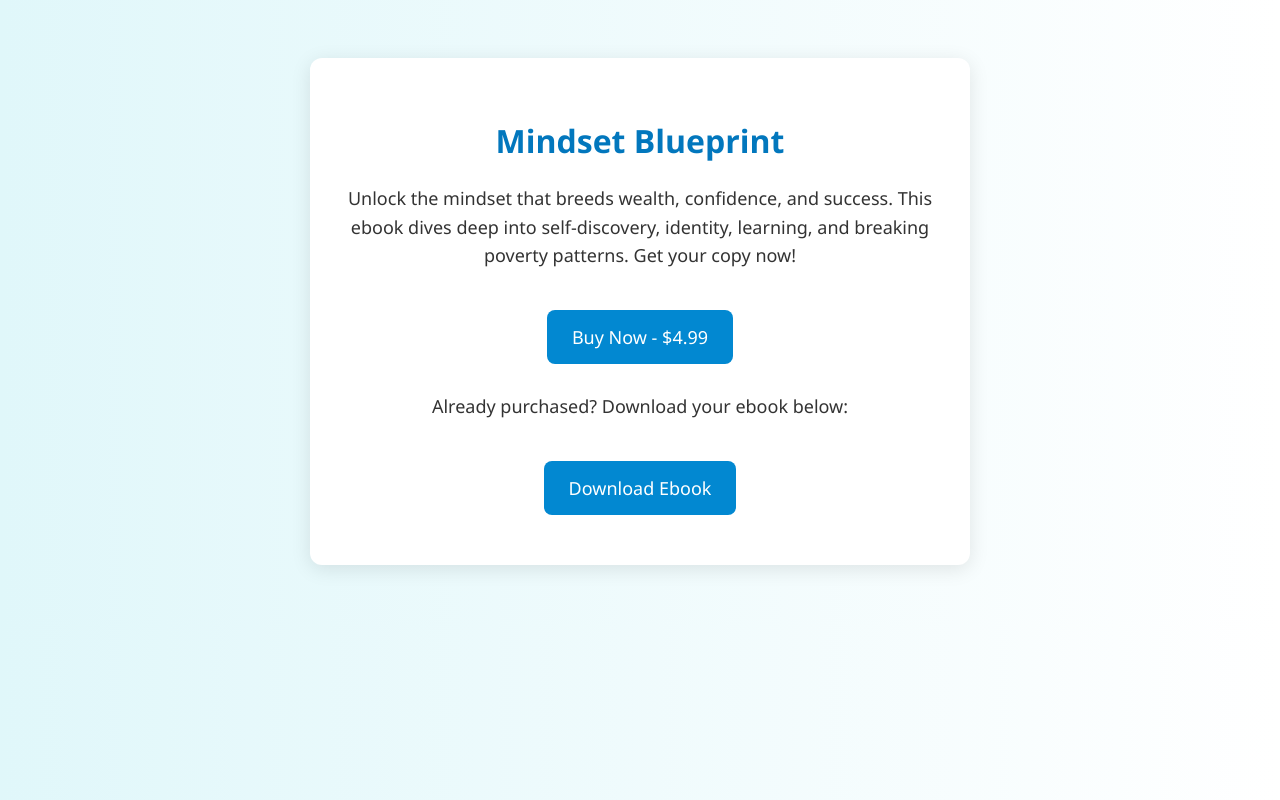
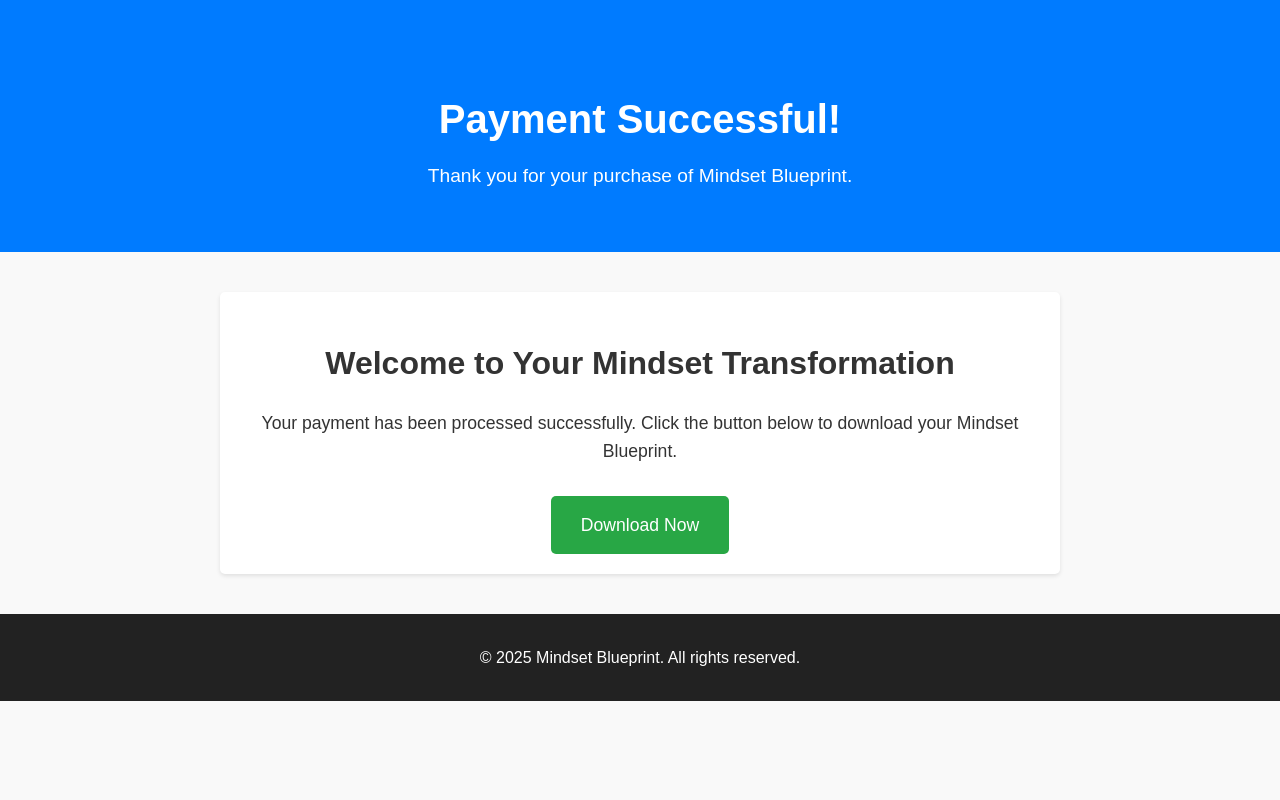
Before and after one commit to desbabajide/mindse-blueprints, a plain HTML site: page index.html in a window 1280 px wide. Drawn offline with Linux system fonts and the light colour scheme.

Commit message:
index.html
<!DOCTYPE html>
<html lang="en">
<head>
  <meta charset="UTF-8">
  <meta name="viewport" content="width=device-width, initial-scale=1">
  <title>Thank You - Mindset Blueprint</title>
  <style>
    body {
      margin: 0;
      font-family: Arial, sans-serif;
      background-color: #f9f9f9;
      color: #333;
      line-height: 1.6;
    }
    .hero {
      background-color: #007BFF;
      color: #fff;
      padding: 60px 20px;
      text-align: center;
    }
    .hero h1 {
      font-size: 2.5em;
      margin-bottom: 10px;
    }
    .hero p {
      font-size: 1.2em;
      margin: 0;
    }
    .container {
      max-width: 800px;
      margin: 40px auto;
      padding: 20px;
      background-color: #fff;
      border-radius: 5px;
      box-shadow: 0 2px 4px rgba(0,0,0,0.1);
      text-align: center;
    }
    .container h2 {
      font-size: 2em;
      margin-bottom: 20px;
    }
    .container p {
      font-size: 1.1em;
      margin-bottom: 30px;
    }
    .cta {
      display: inline-block;
      padding: 15px 30px;
      font-size: 1.1em;
      text-decoration: none;
      color: #fff;
      background-color: #28A745;
      border-radius: 5px;
      transition: background-color 0.3s ease;
    }
    .cta:hover {
      background-color: #218838;
    }
    .footer {
      text-align: center;
      padding: 15px;
      background-color: #222;
      color: #fff;
      margin-top: 40px;
    }
  </style>
</head>
<body>

  <div class="hero">
    <h1>Payment Successful!</h1>
    <p>Thank you for your purchase of Mindset Blueprint.</p>
  </div>

  <div class="container">
    <h2>Welcome to Your Mindset Transformation</h2>
    <p>
      Your payment has been processed successfully. Click the button below to download your Mindset Blueprint.
    </p>
    <a href="https://yourdomain.com/download/mindsetblueprint.zip" class="cta" download>
      Download Now
    </a>
  </div>

  <div class="footer">
    <p>&copy; 2025 Mindset Blueprint. All rights reserved.</p>
  </div>

</body>
</html>

```diff
--- a/index.html
+++ b/index.html
@@ -1,57 +1,90 @@
 <!DOCTYPE html>
 <html lang="en">
 <head>
-  <meta charset="UTF-8" />
-  <meta name="viewport" content="width=device-width, initial-scale=1.0"/>
-  <title>Mindset Blueprint</title>
+  <meta charset="UTF-8">
+  <meta name="viewport" content="width=device-width, initial-scale=1">
+  <title>Thank You - Mindset Blueprint</title>
   <style>
     body {
-      font-family: 'Segoe UI', Tahoma, Geneva, Verdana, sans-serif;
-      background: linear-gradient(to right, #e0f7fa, #ffffff);
-      padding: 50px;
+      margin: 0;
+      font-family: Arial, sans-serif;
+      background-color: #f9f9f9;
+      color: #333;
+      line-height: 1.6;
+    }
+    .hero {
+      background-color: #007BFF;
+      color: #fff;
+      padding: 60px 20px;
       text-align: center;
     }
+    .hero h1 {
+      font-size: 2.5em;
+      margin-bottom: 10px;
+    }
+    .hero p {
+      font-size: 1.2em;
+      margin: 0;
+    }
     .container {
-      background: #fff;
-      border-radius: 12px;
-      padding: 40px 30px;
-      max-width: 600px;
-      margin: auto;
-      box-shadow: 0 4px 20px rgba(0,0,0,0.1);
+      max-width: 800px;
+      margin: 40px auto;
+      padding: 20px;
+      background-color: #fff;
+      border-radius: 5px;
+      box-shadow: 0 2px 4px rgba(0,0,0,0.1);
+      text-align: center;
     }
-    h1 {
-      color: #0277bd;
-      font-size: 32px;
+    .container h2 {
+      font-size: 2em;
+      margin-bottom: 20px;
     }
-    p {
-      color: #333;
-      font-size: 18px;
-      line-height: 1.6;
+    .container p {
+      font-size: 1.1em;
       margin-bottom: 30px;
     }
-    .btn {
+    .cta {
       display: inline-block;
-      margin: 10px;
-      padding: 15px 25px;
-      font-size: 18px;
-      background-color: #0288d1;
-      color: white;
-      border-radius: 8px;
+      padding: 15px 30px;
+      font-size: 1.1em;
       text-decoration: none;
-      transition: background 0.3s ease;
+      color: #fff;
+      background-color: #28A745;
+      border-radius: 5px;
+      transition: background-color 0.3s ease;
     }
-    .btn:hover {
-      background-color: #01579b;
+    .cta:hover {
+      background-color: #218838;
+    }
+    .footer {
+      text-align: center;
+      padding: 15px;
+      background-color: #222;
+      color: #fff;
+      margin-top: 40px;
     }
   </style>
 </head>
 <body>
+
+  <div class="hero">
+    <h1>Payment Successful!</h1>
+    <p>Thank you for your purchase of Mindset Blueprint.</p>
+  </div>
+
   <div class="container">
-    <h1>Mindset Blueprint</h1>
-    <p>Unlock the mindset that breeds wealth, confidence, and success. This ebook dives deep into self-discovery, identity, learning, and breaking poverty patterns. Get your copy now!</p>
-    <a href="https://paystack.com/pay/g6fe6r5j39" class="btn">Buy Now - $4.99</a>
-    <p>Already purchased? Download your ebook below:</p>
-    <a href="https://drive.google.com/file/d/12l-4bbnjy0d9f7EVeu3rsgkZNMPcmNt9/view?usp=sharing" class="btn" target="_blank">Download Ebook</a>
+    <h2>Welcome to Your Mindset Transformation</h2>
+    <p>
+      Your payment has been processed successfully. Click the button below to download your Mindset Blueprint.
+    </p>
+    <a href="https://yourdomain.com/download/mindsetblueprint.zip" class="cta" download>
+      Download Now
+    </a>
   </div>
+
+  <div class="footer">
+    <p>&copy; 2025 Mindset Blueprint. All rights reserved.</p>
+  </div>
+
 </body>
 </html>
```
